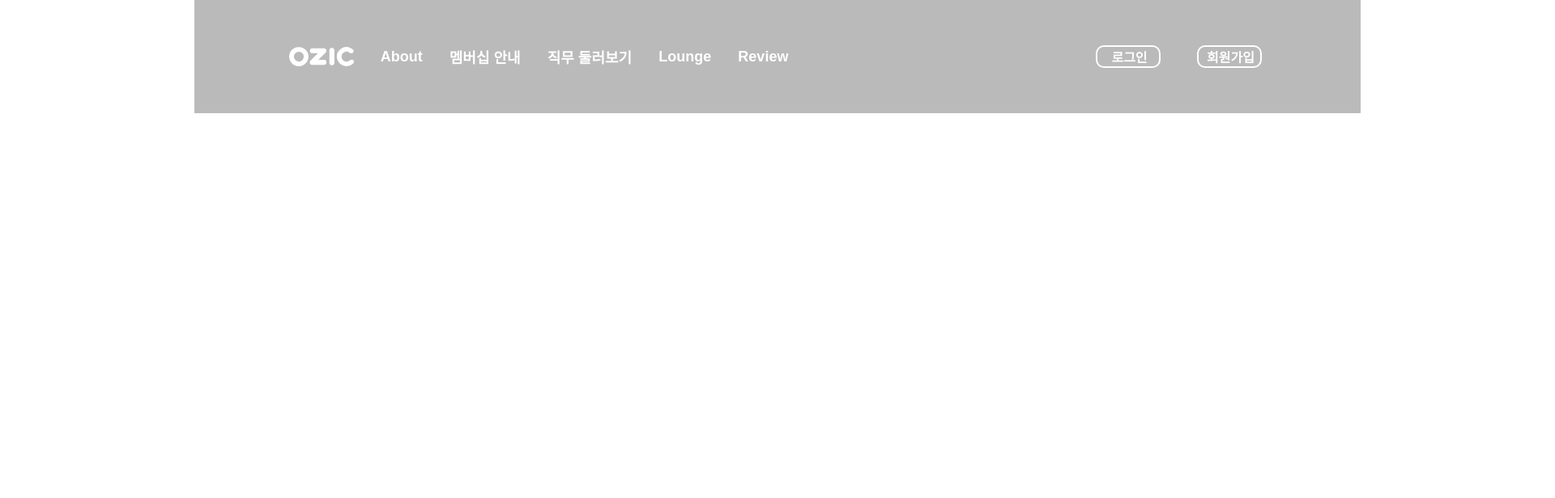
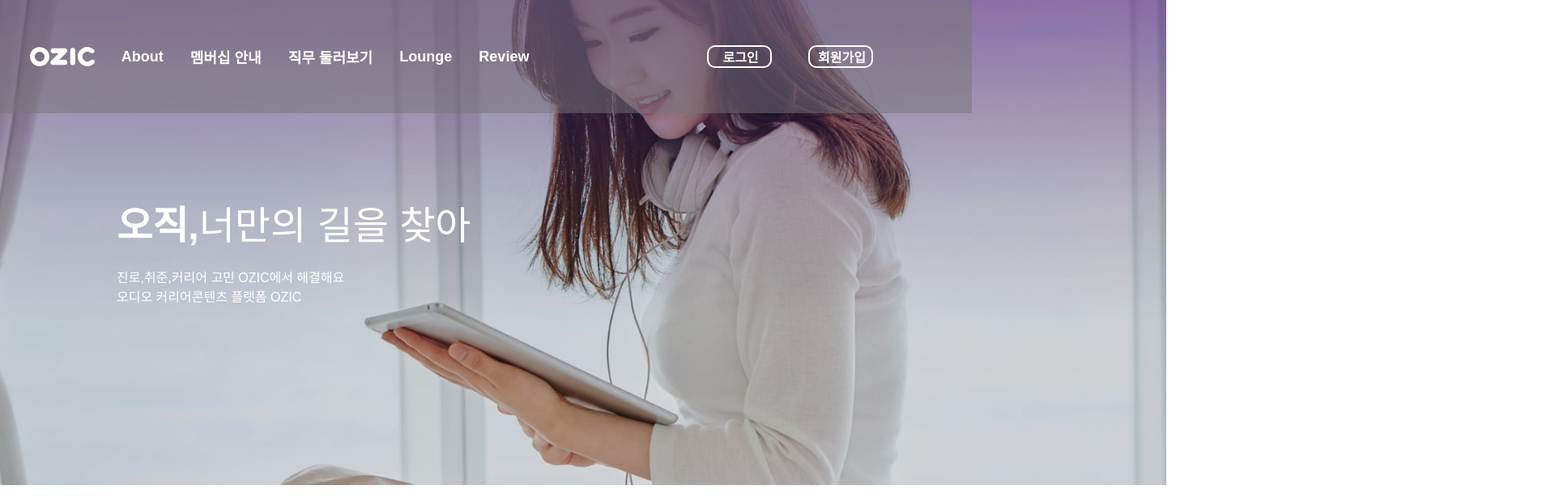
Before and after one commit to gyuwanc1/react_project, a React (Create React App) app in the folder clone_react01/: page / in a window 1280 px wide. Shown: the top 616 px of the page at 81% size, 1920 px wide, since content can reach past the window. Built offline with nearby package versions, Linux system fonts and the light colour scheme.

Commit message:
[add]main page img

```diff
--- a/clone_react01/src/App.css
+++ b/clone_react01/src/App.css
@@ -1,4 +1,4 @@
-.App { width: 1920px; height: auto; min-height: 500px;
+.App { width: 1440px; height: auto; min-height: 500px;
   text-align: center; margin: auto;
 }
 
--- a/clone_react01/src/App.js
+++ b/clone_react01/src/App.js
@@ -1,11 +1,13 @@
 
 import './App.css';
 import Header from './component/Header';
+import Main from './component/Main';
 
 function App() {
   return (
     <div className="App">
       <Header />
+      <Main />
 
     </div>
   );
--- /dev/null
+++ b/clone_react01/src/component/Main.js
@@ -0,0 +1,14 @@
+import React from 'react';
+import '../style/mainbanner.scss'
+
+export default function Main() {
+  return(
+    <section id="Main_banner">
+      <div className='explain_box'>
+        <h2><span>오직,</span>너만의 길을 찾아</h2>
+        <p>진로,취준,커리어 고민 OZIC에서 해결해요</p>
+        <p>오디오 커리어콘텐츠 플랫폼 OZIC</p>
+      </div>
+    </section>
+  )
+}
--- a/clone_react01/src/style/header.scss
+++ b/clone_react01/src/style/header.scss
@@ -1,6 +1,6 @@
 //header
 
-#headBox {display: flex; justify-content: space-between;  padding: 0px 100px;
+#headBox {position: fixed; top: 0; left:calc(50% - 720px); z-index: 10; display: flex; justify-content: space-between;  padding: 0px 100px;
   width: 100%; max-width: 1440px; height: 140px; background-color: rgba(#777,0.5); margin: auto; color: #fff;
 font-family:sans-serif; text-transform: capitalize; font-weight: 600;}
 
--- /dev/null
+++ b/clone_react01/src/style/mainbanner.scss
@@ -0,0 +1,15 @@
+//Main_banner
+
+#Main_banner {position: relative; width: 100%; max-width: 1440px; height: auto; min-height: 600px;
+  background-color: aqua; margin: auto;
+  background: {image:url('../multi/img/main_benner_img.766085fd.jpg');
+    repeat:no-repeat;
+    position:50% 50% ;
+    size: cover;
+    }
+    .explain_box {width: auto; height: auto; position:absolute; top: 40%; left: 10%;  color:#fff; font-family: sans-serif;}
+    h2{font-size: 48px; font-weight: lighter; margin-bottom: 20px;
+      & span { font-weight: bold;}
+    }
+    p {text-align: left; }
+}
```
Also changed, not shown: clone_react01/src/multi/img/main_benner_img.766085fd.jpg (added).
